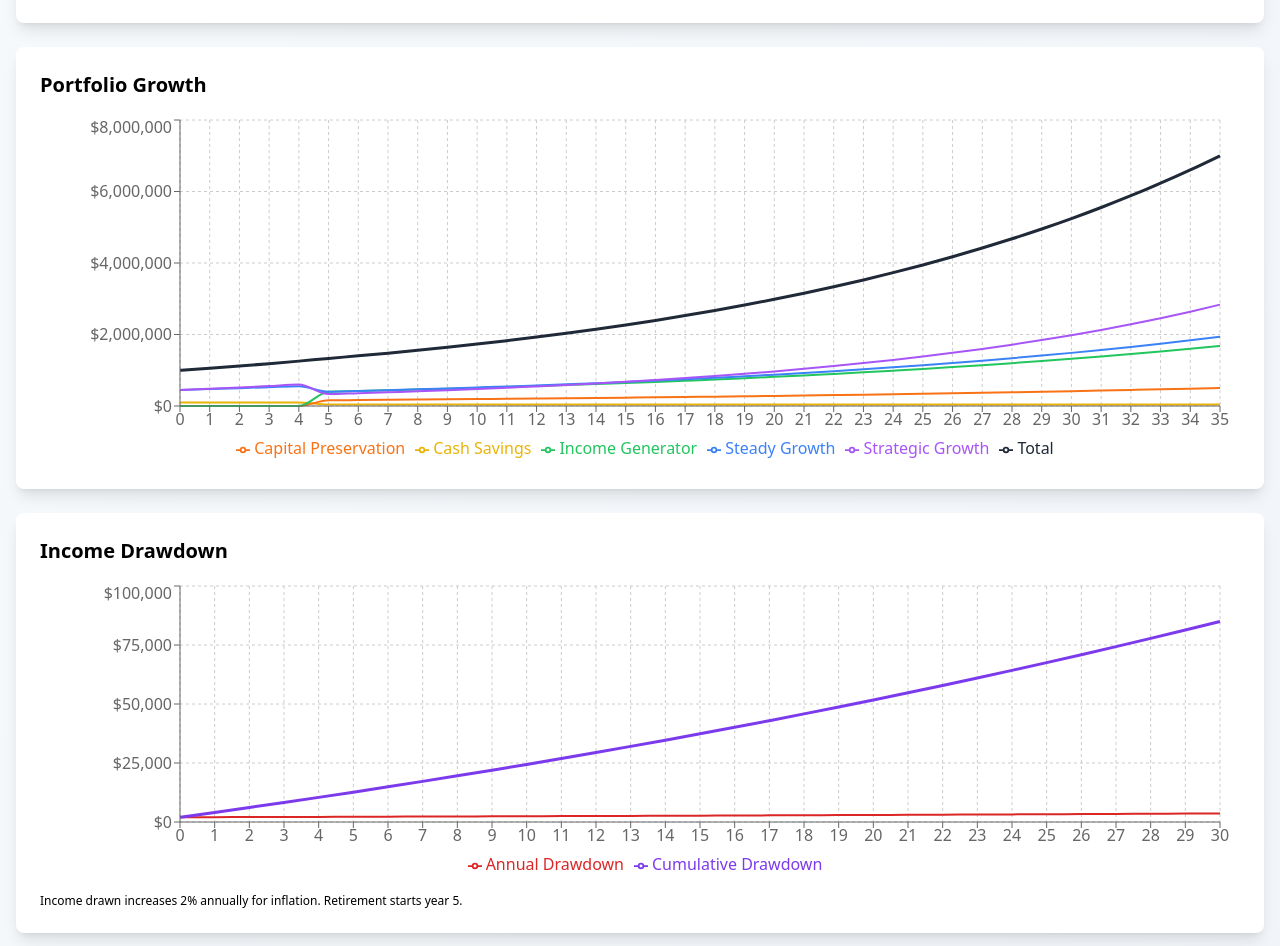
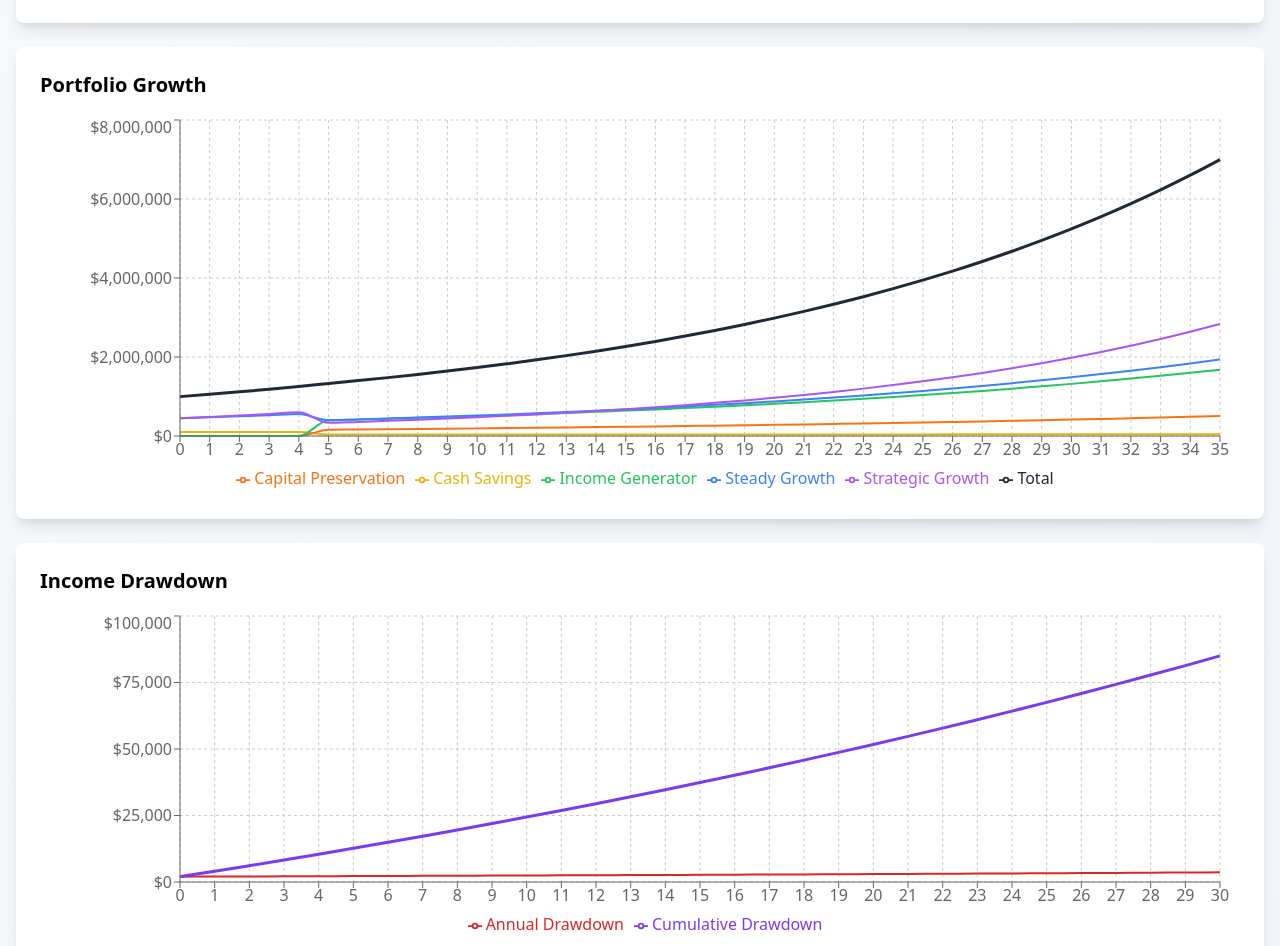
Before and after one commit to DiligentWealth/wealthguard-tool, a React (Create React App) app: page / in a window 1280 px wide. Shown: the part 1846-2792 px from the top of the page. Built offline with nearby package versions, Linux system fonts and the light colour scheme.

Commit message:
Fix logos, labels, and add confidential footer

```diff
--- a/src/App.js
+++ b/src/App.js
@@ -251,26 +251,15 @@ export default function WealthGuardTool() {
           .avoid-break { page-break-inside: avoid; }
           .print-show { display: block !important; }
 
-          /* Chart sizing for print */
-          .recharts-wrapper {
-            width: 100% !important;
-            height: 350px !important;
-          }
-
-          .recharts-surface {
-            width: 100% !important;
-          }
-
-          /* Ensure charts fit on page */
-          .bg-white.rounded-lg.shadow-lg {
-            box-shadow: none !important;
-            margin-bottom: 1rem !important;
-          }
-
           /* Page margins */
           @page {
             margin: 1.5cm;
             size: A4;
+          }
+
+          /* Remove shadows for print */
+          .shadow-lg, .shadow-xl {
+            box-shadow: none !important;
           }
         }
         @media screen {
@@ -464,7 +453,7 @@ export default function WealthGuardTool() {
 
         <div className="bg-white rounded-lg shadow-lg p-6 mb-6 avoid-break">
           <h2 className="text-xl font-bold mb-4">Portfolio Growth</h2>
-          <ResponsiveContainer width="100%" height={350}>
+          <ResponsiveContainer width="100%" height={380}>
             <LineChart data={calculateProjections} margin={{left:40,right:20,top:5,bottom:5}}>
               <CartesianGrid strokeDasharray="3 3"/>
               <XAxis dataKey="year"/>
@@ -483,7 +472,7 @@ export default function WealthGuardTool() {
 
         <div className="bg-white rounded-lg shadow-lg p-6 avoid-break">
           <h2 className="text-xl font-bold mb-4">Income Drawdown</h2>
-          <ResponsiveContainer width="100%" height={300}>
+          <ResponsiveContainer width="100%" height={330}>
             <LineChart data={calculateDrawdown} margin={{left:40,right:20,top:5,bottom:5}}>
               <CartesianGrid strokeDasharray="3 3"/>
               <XAxis dataKey="year"/>
```
